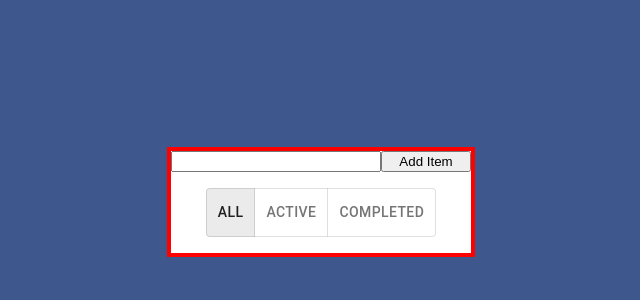
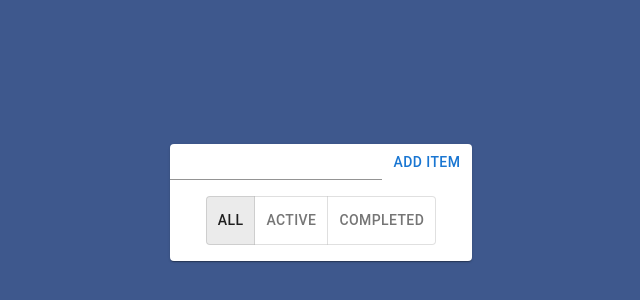
Before and after one commit to p0rian/the-todo, a React (Create React App) app: page / in a window 1280 px wide. Shown: the part 198-498 px from the top of the page, without its empty margins (319-959 px from the left). Built offline with nearby package versions, Linux system fonts and the light colour scheme.

Commit message:
introducing more mui

```diff
--- a/src/components/todo-item/todo-item.js
+++ b/src/components/todo-item/todo-item.js
@@ -2,6 +2,7 @@ import { Checkbox } from "@mui/material";
 import React, { useState } from "react";
 import { useDispatch } from "react-redux";
 import { removeTodo, updateTodo } from "store/slices/todoSlice";
+import { Button, Input, Box } from "@mui/material";
 
 export const TodoItem = ({ item }) => {
   const [editing, setEditing] = useState(false);
@@ -54,9 +55,9 @@ export const TodoItem = ({ item }) => {
     <li>
       {editing ? (
         <>
-          <input type="text" value={editedTitle} onChange={handleInputChange} />
-          <button onClick={handleFinishEditing}>Save</button>
-          <button onClick={handleCancelEditing}>Cancel</button>
+          <Input type="text" value={editedTitle} onChange={handleInputChange} />
+          <Button onClick={handleFinishEditing}>Save</Button>
+          <Button onClick={handleCancelEditing}>Cancel</Button>
         </>
       ) : (
         <>
@@ -64,8 +65,10 @@ export const TodoItem = ({ item }) => {
             checked={item.isCompleted}
             onChange={handleCompletedStatus}
           ></Checkbox>
-          <span onClick={handleStartEditing}>{item.title}</span>
-          <button onClick={handleRemove}>X</button>
+          <Box component="span" onClick={handleStartEditing}>
+            {item.title}
+          </Box>
+          <Button onClick={handleRemove}>X</Button>
         </>
       )}
     </li>
--- a/src/components/todo-list/todo-list.js
+++ b/src/components/todo-list/todo-list.js
@@ -8,6 +8,7 @@ import {
 } from "store/slices/todoSlice";
 import { TodoItem } from "components/todo-item/todo-item";
 import { TodoFilter } from "components/todo-filter/todo-filter";
+import { Paper, Input, Button } from "@mui/material";
 
 import css from "./todo-list.module.css";
 
@@ -41,15 +42,15 @@ export const TodoList = () => {
 
   return (
     <div className={css.appContainer}>
-      <div className={css.listContainer}>
+      <Paper className={css.listContainer}>
         <div className={css.inputWrapper}>
-          <input
+          <Input
             className={css.inputStyle}
             value={newItem}
             type="text"
             onChange={(e) => setNewItem(e.target.value)}
-          ></input>
-          <button onClick={handleAddClick}>Add Item</button>
+          ></Input>
+          <Button onClick={handleAddClick}>Add Item</Button>
         </div>
         <div className={css.todoList}>
           <ul className={css.listStyle}>
@@ -59,7 +60,7 @@ export const TodoList = () => {
           </ul>
           <TodoFilter filter={filter} handleFilterChange={handleFilterChange} />
         </div>
-      </div>
+      </Paper>
     </div>
   );
 };
--- a/src/components/todo-list/todo-list.module.css
+++ b/src/components/todo-list/todo-list.module.css
@@ -17,8 +17,6 @@
 
 .listContainer {
   margin: 0 auto;
-  background-color: white;
-  border: 4px solid red;
   min-height: 100px;
   min-width: 300px;
 }
```
